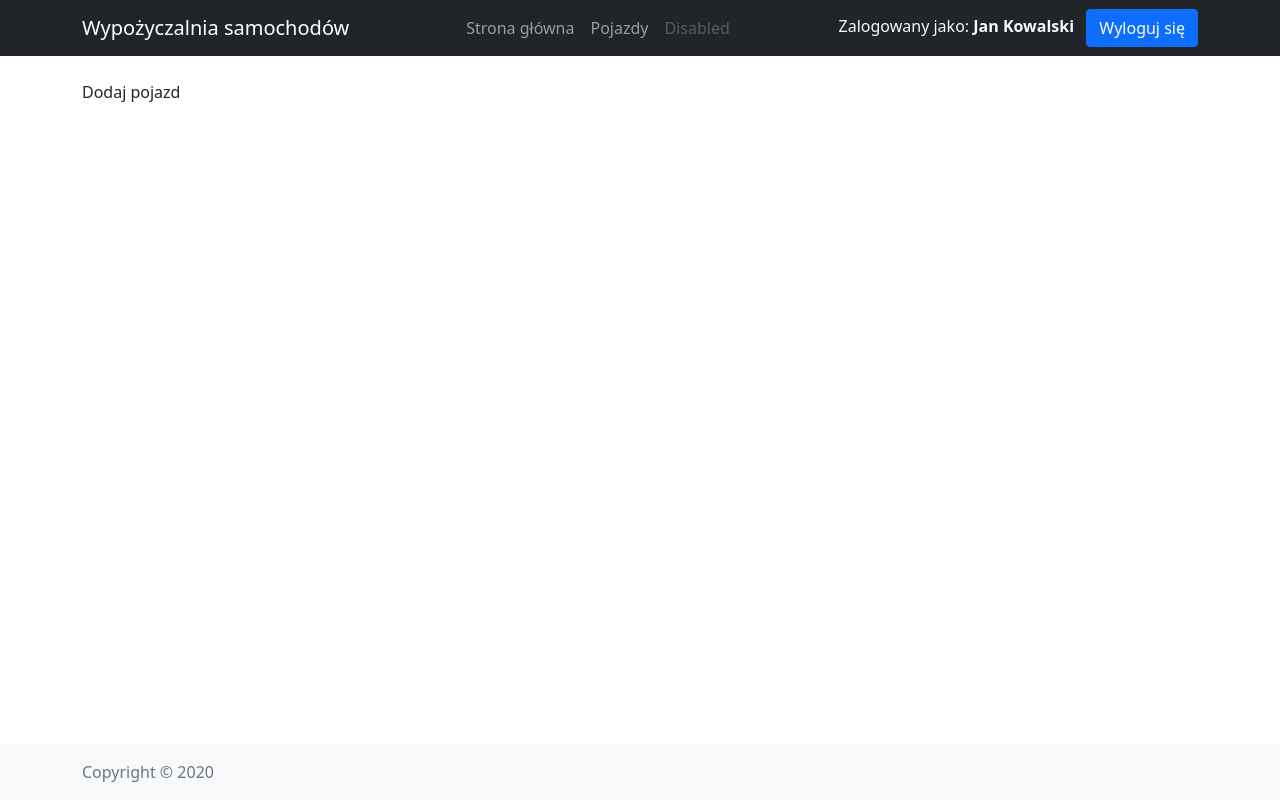
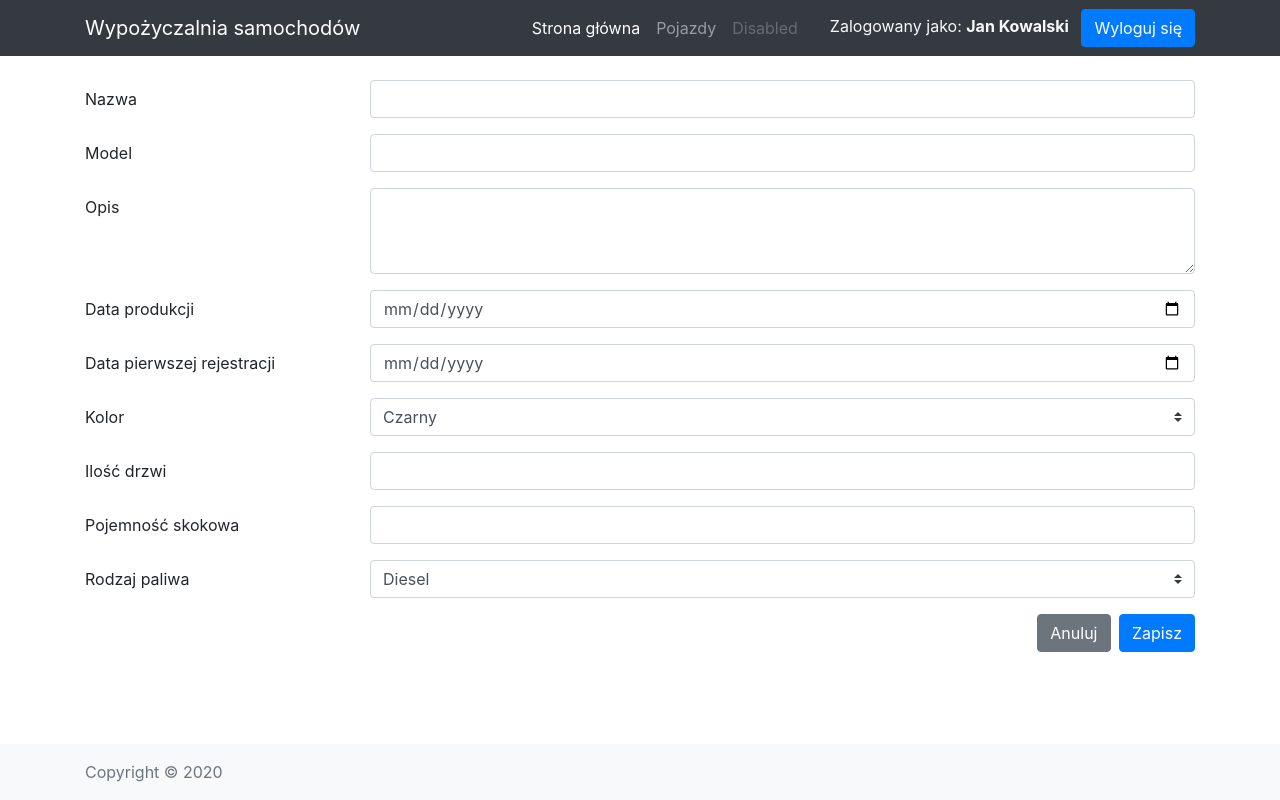
Before and after one commit to mikejav/wsb-car-rental, a PHP site: page /add-vehicle.php in a window 1280 px wide. Run offline with PHP 8.4, Linux system fonts and the light colour scheme; a user stored in the database is signed in.

Commit message:
add form templates, vahicles form. Move data constants to separate file

```diff
--- a/add-vehicle.php
+++ b/add-vehicle.php
@@ -4,8 +4,16 @@ require_once('./common/bootstrap.php');
 
 require_once('templates/header.php');
 
-?>
-Dodaj pojazd
-<?php
+printform('vehicles.php' ,[
+    getTextField('name', 'Nazwa'),
+    getTextField('model', 'Model'),
+    getTextareaField('describtion', 'Opis'),
+    getDateField('production_date', 'Data produkcji'),
+    getDateField('first_registration_date', 'Data pierwszej rejestracji'),
+    getSelectField('color', 'Kolor', COLORS),
+    getNumberField('doors_count', 'Ilość drzwi'),
+    getNumberField('engine_displacement', 'Pojemność skokowa'),
+    getSelectField('fuel_type', 'Rodzaj paliwa', PETROL_TYPES),
+]);
 
 require_once('templates/footer.php');
--- a/common/bootstrap.php
+++ b/common/bootstrap.php
@@ -17,4 +17,5 @@ if(isset($_SESSION['loggedUser'])) {
     define('IS_USER_LOGGED_IN', false);
 }
 
+require_once(__DIR__.'/dataConstants.php');
 require_once(__DIR__.'/../functions/templateComponents.php');
--- /dev/null
+++ b/common/dataConstants.php
@@ -0,0 +1,14 @@
+<?php
+
+define('PETROL_TYPES', [
+    'DIESEL' => 'Diesel',
+    'PETROL' => 'Benzyna',
+    'HYBRID' => 'Hybryda',
+]);
+
+define('COLORS', [
+    'BLACK' => 'Czarny',
+    'RED' => 'Czerwony',
+    'SILVER' => 'Srebrny',
+    'WHITE' => 'Biały',
+]);
--- a/functions/templateComponents.php
+++ b/functions/templateComponents.php
@@ -1,10 +1,13 @@
 <?php
 
+/**
+ * DataGrid related stuff:
+ */
 
 function printTable($addLink, $selectable, $columnDefs, $rows) { ?>
     <div class="card">
         <div class="card-header d-flex align-items-baseline justify-content-between">
-            <div>Liczba rekordów: <?=count($rows)?></div>
+            <div>Liczba rekordów: <b><?=count($rows)?></b></div>
             <a href="<?=$addLink?>" class="btn btn-primary ml-auto">Dodaj</a>
         </div>
         <div class="table-responsive">
@@ -47,3 +50,80 @@ function printTable($addLink, $selectable, $columnDefs, $rows) { ?>
         </div>
     </div>
 <?php }
+
+/**
+ * Form related stuff:
+ */
+
+function printform($cancelLink, $fields) { ?>
+    <form action="" method="POST">
+        <?php
+        foreach ($fields as $field) {
+            echo $field;
+        }
+        ?>
+        <div class="d-flex">
+            <div class="ml-auto">
+                <a href="<?=$cancelLink?>" class="btn btn-secondary ml-auto mr-1">Anuluj</a>
+                <button type="submit" class="btn btn-primary ml-auto">Zapisz</button>
+            </div>
+        </div>
+    </form>
+<?php }
+
+
+function getTextField($name, $label, $value = '') {
+    return "
+        <div class=\"form-group row mb-3\">
+            <label for=\"$name\" class=\"col-sm-3 col-form-label\">$label</label>
+            <div class=\"col-sm-9\">
+                <input type=\"text\" class=\"form-control\" id=\"$name\" nane=\"$name\" value=\"$value\">
+            </div>
+        </div>";
+}
+
+function getNumberField($name, $label, $value = '') {
+    return "
+        <div class=\"form-group row mb-3\">
+            <label for=\"$name\" class=\"col-sm-3 col-form-label\">$label</label>
+            <div class=\"col-sm-9\">
+                <input type=\"number\" class=\"form-control\" id=\"$name\" nane=\"$name\" value=\"$value\">
+            </div>
+        </div>";
+}
+
+function getDateField($name, $label, $value = '') {
+    return "
+        <div class=\"form-group row mb-3\">
+            <label for=\"$name\" class=\"col-sm-3 col-form-label\">$label</label>
+            <div class=\"col-sm-9\">
+                <input type=\"date\" class=\"form-control\" id=\"$name\" nane=\"$name\" value=\"$value\">
+            </div>
+        </div>";
+}
+
+function getSelectField($name, $label, $options, $value = '') {
+    $result = "
+        <div class=\"form-group row mb-3\">
+            <label for=\"$name\" class=\"col-sm-3 col-form-label\">$label</label>
+            <div class=\"col-sm-9\">
+                <select class=\"custom-select\" id=\"$name\" nane=\"$name\">";
+
+    foreach($options as $key => $value) {
+        $result .= "<option value=\"$key\">$value</option>";
+    }
+
+    $result .= "</select></div></div>";
+
+    return $result;
+}
+
+function getTextareaField($name, $label, $value = '') {
+    return "
+        <div class=\"form-group row mb-3\">
+            <label for=\"$name\" class=\"col-sm-3 col-form-label\">$label</label>
+            <div class=\"col-sm-9\">
+                <textarea class=\"form-control\" id=\"$name\" nane=\"$name\" rows=\"3\"></textarea>
+            </div>
+        </div>";
+}
--- a/templates/header.php
+++ b/templates/header.php
@@ -6,7 +6,7 @@
 <head>
 <meta charset="UTF-8"/>
 <title>Wypożyczalnia samochodów</title>
-<link href="https://cdn.jsdelivr.net/npm/bootstrap@5.0.0-beta1/dist/css/bootstrap.min.css" rel="stylesheet" integrity="sha384-giJF6kkoqNQ00vy+HMDP7azOuL0xtbfIcaT9wjKHr8RbDVddVHyTfAAsrekwKmP1" crossorigin="anonymous">
+<link rel="stylesheet" href="https://cdn.jsdelivr.net/npm/bootstrap@4.6.0/dist/css/bootstrap.min.css" integrity="sha384-B0vP5xmATw1+K9KRQjQERJvTumQW0nPEzvF6L/Z6nronJ3oUOFUFpCjEUQouq2+l" crossorigin="anonymous">
 </head>
 <body class="d-flex flex-column h-100">
 
@@ -14,7 +14,7 @@
   <nav class="navbar navbar-expand-md navbar-dark bg-dark">
     <div class="container">
       <a class="navbar-brand" href=".">Wypożyczalnia samochodów</a>
-      <ul class="navbar-nav mb-2 mb-md-0">
+      <ul class="navbar-nav mb-2 mb-md-0 ml-auto mr-3">
         <li class="nav-item active">
           <a class="nav-link" aria-current="page" href=".">Strona główna</a>
         </li>
```
Also changed, not shown: vehicles.php (+1 -6 lines).
